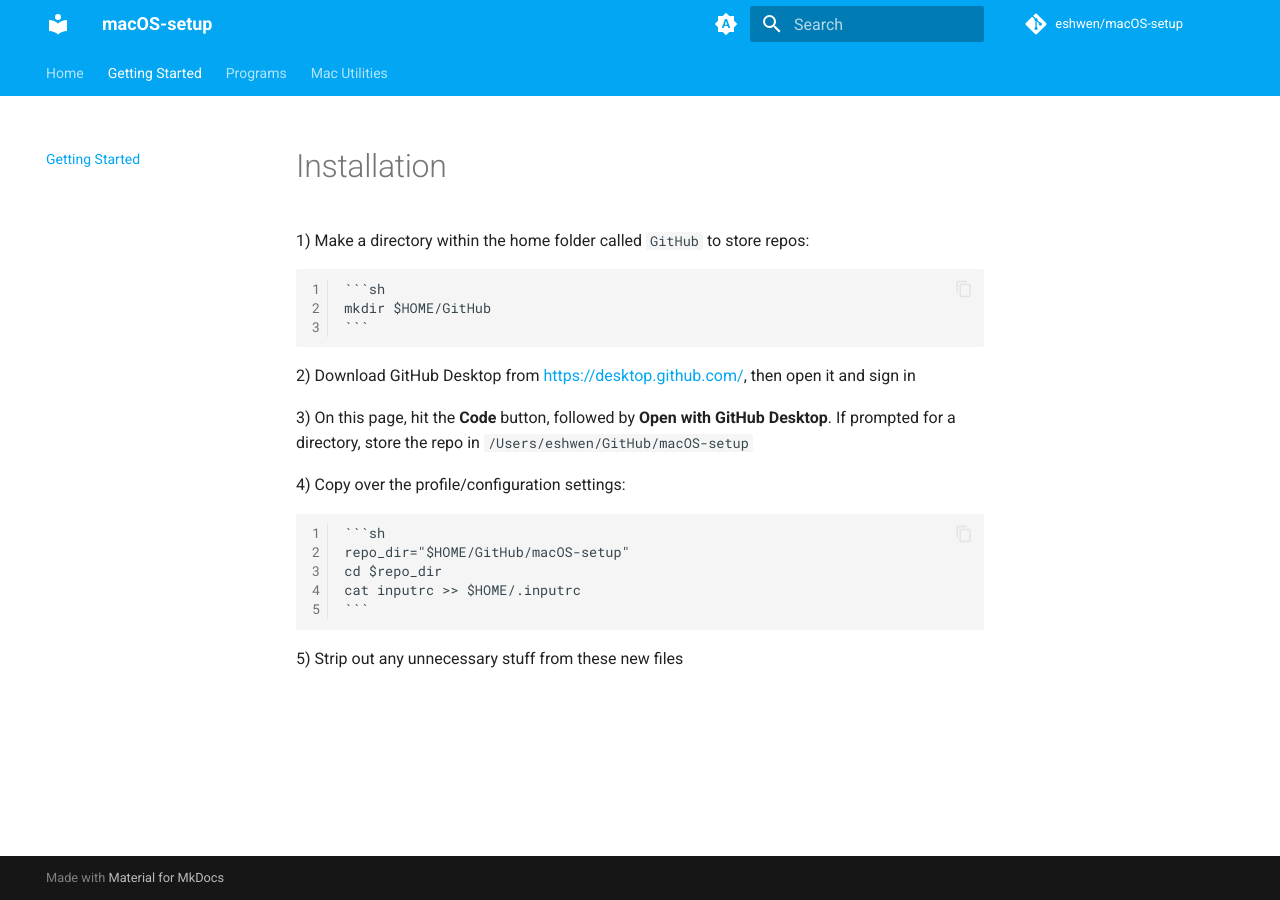
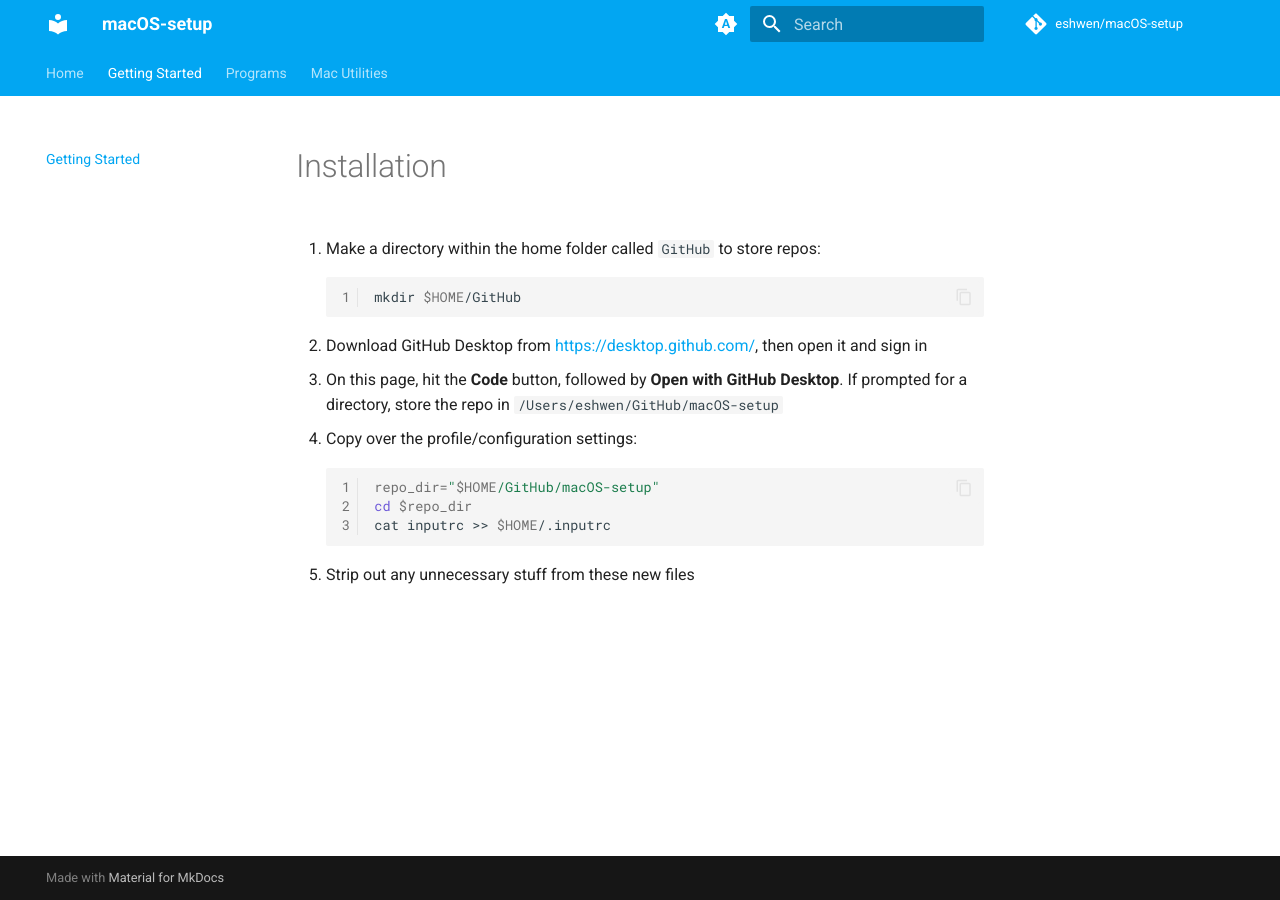
Before and after one commit to eshwen/macOS-setup, an MkDocs documentation site: the page built from docs/getting_started/getting-started.md, in a window 1280 px wide. Built offline with MkDocs 1.6.1 and Material for MkDocs 9.7.7, drawn with Linux system fonts in a browser that asks for light colours; comment, search, counter and statistics services are not loaded; the version menu is left out.

Commit message:
Fix formatting with numbered lists

````diff
--- a/docs/getting_started/getting-started.md
+++ b/docs/getting_started/getting-started.md
@@ -1,16 +1,16 @@
 # Installation
 
-1) Make a directory within the home folder called `GitHub` to store repos:
+1. Make a directory within the home folder called `GitHub` to store repos:
 
     ```sh
     mkdir $HOME/GitHub
     ```
 
-2) Download GitHub Desktop from <https://desktop.github.com/>, then open it and sign in
+2. Download GitHub Desktop from <https://desktop.github.com/>, then open it and sign in
 
-3) On this page, hit the **Code** button, followed by **Open with GitHub Desktop**. If prompted for a directory, store the repo in `/Users/eshwen/GitHub/macOS-setup`
+3. On this page, hit the **Code** button, followed by **Open with GitHub Desktop**. If prompted for a directory, store the repo in `/Users/eshwen/GitHub/macOS-setup`
 
-4) Copy over the profile/configuration settings:
+4. Copy over the profile/configuration settings:
 
     ```sh
     repo_dir="$HOME/GitHub/macOS-setup"
@@ -18,4 +18,4 @@
     cat inputrc >> $HOME/.inputrc
     ```
 
-5) Strip out any unnecessary stuff from these new files
+5. Strip out any unnecessary stuff from these new files
````
Also changed, not shown: docs/programs/cli.md (+3 -3 lines).
